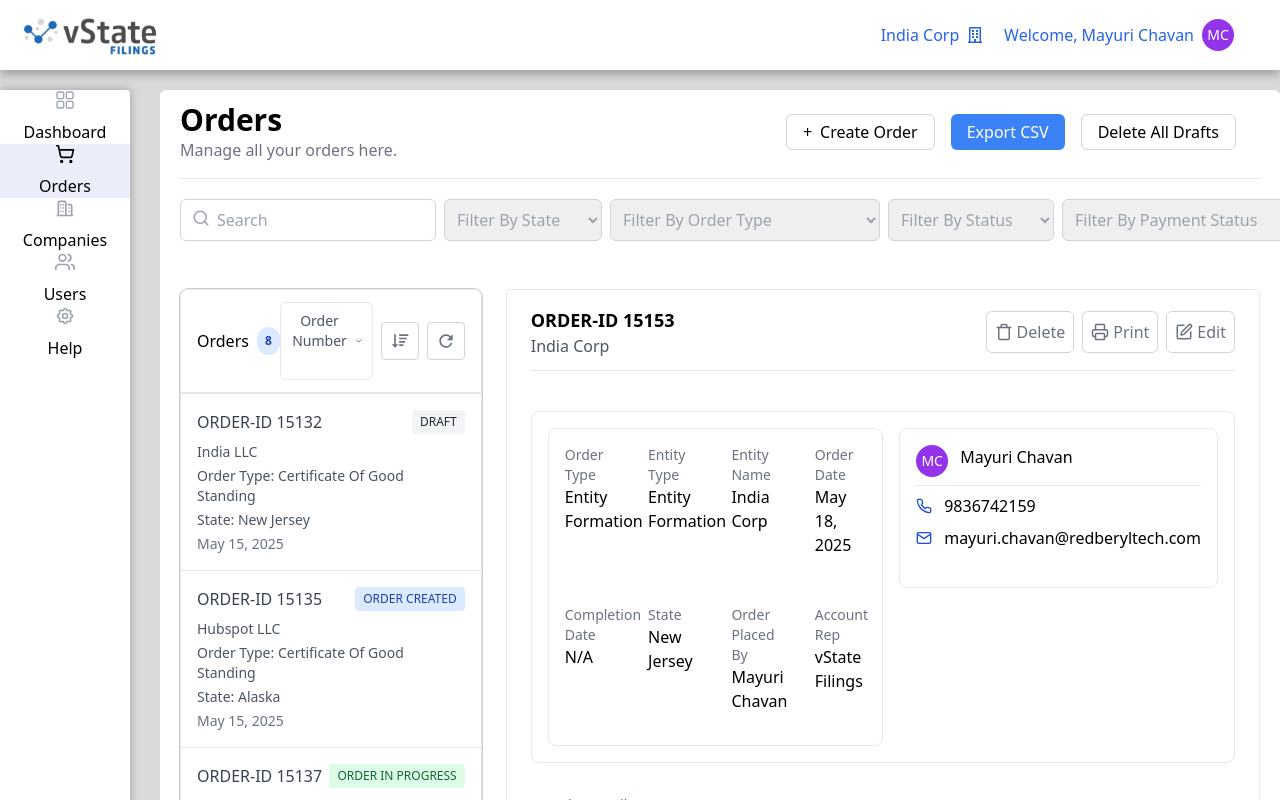
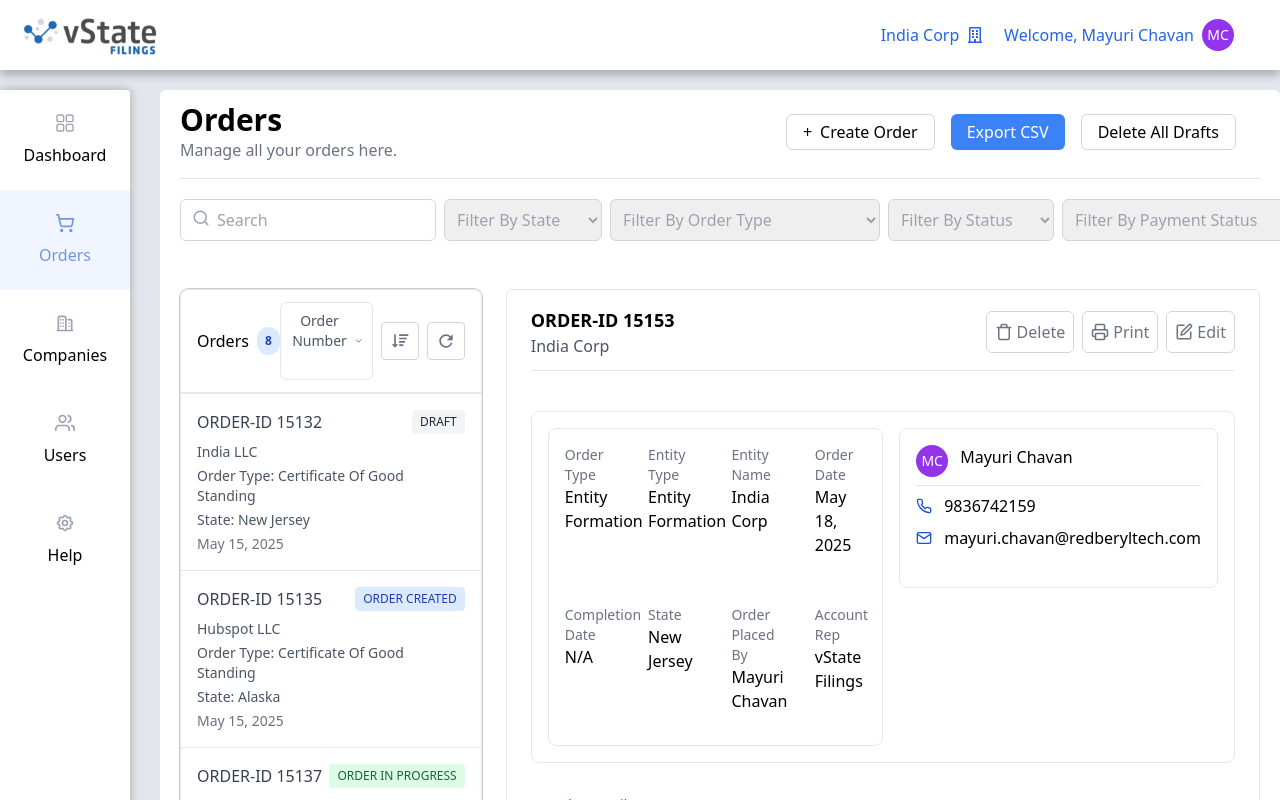
Before and after one commit to AniketJ1999/RedBerylTest, a React (Vite) app: page / in a window 1280 px wide. Shown: the top 800 px of the page. Built offline with nearby package versions, Linux system fonts and the light colour scheme.

Commit message:
Update index.css

```diff
--- a/src/index.css
+++ b/src/index.css
@@ -9,7 +9,7 @@
 }
 .app{
     display: flex;
-    background-color: #dadada;
+    background-color: #e3e7ed;
 }
 
 .header{
@@ -49,13 +49,19 @@
     position: fixed;
     border-top-right-radius: 4px;
     box-shadow: 0px 0px 10px rgba(0, 0, 0, 0.3);
+    display: flex;
+    flex-direction: column;
+
+
 }
 
 
 .sidebar-tab{
+    height: 100px;
     gap: 10px;
     display: flex;
     flex-direction: column;
+    justify-content: center;
     align-items: center ;
     cursor: pointer;
 
@@ -69,8 +75,8 @@
     color: gray;
 }
 .active{
-    background-color: rgb(235, 237, 251);
-
+    background-color: #f0f5ff;
+    color: #7296e1;
 }
 
 
```
